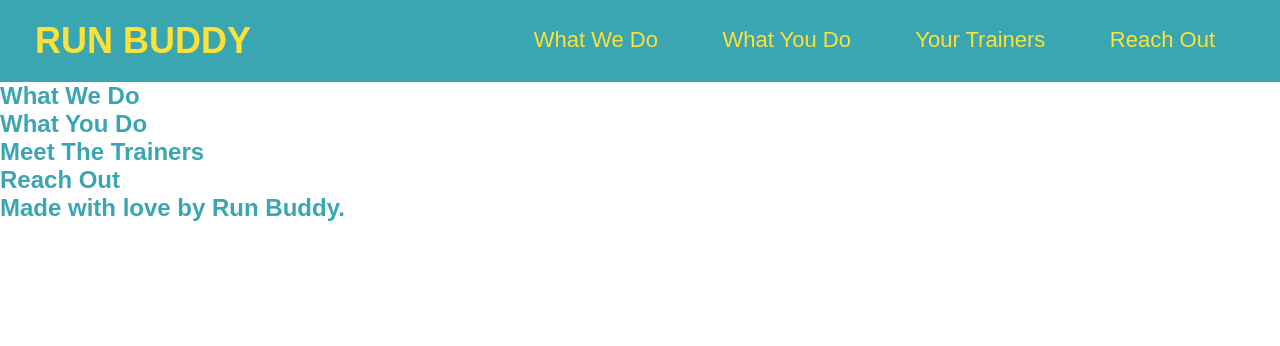
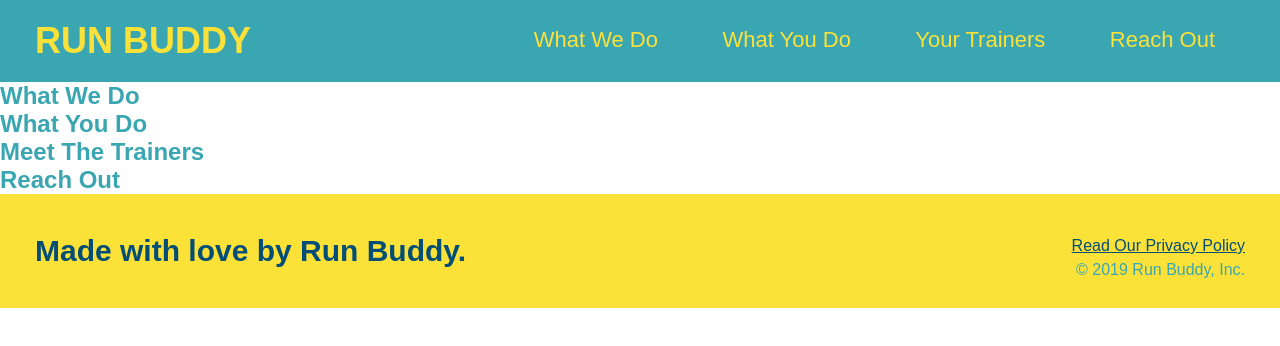
Before and after one commit to probinet/run-buddy, a plain HTML site: page index.html in a window 1280 px wide. Drawn offline with Linux system fonts and the light colour scheme.

Commit message:
added footer

```diff
--- a/assets/css/style.css
+++ b/assets/css/style.css
@@ -1,6 +1,7 @@
 * {
   margin: 0;
   padding: 0;
+  box-sizing: border-box;
 }
 
 body {
@@ -47,3 +48,26 @@ header h1 {
   margin: 0;
   display: inline;
 }
+
+footer {
+  background: #fce138;
+  width: 100%;
+  padding: 40px 35px;
+}
+
+footer h2 {
+  display: inline;
+  color: #024e76;
+  font-size: 30px;
+  margin: 0;
+}
+
+footer div {
+  float: right;
+  line-height: 1.5;
+  text-align: right;
+}
+
+footer a {
+  color: #024e76;
+}
--- a/index.html
+++ b/index.html
@@ -66,7 +66,12 @@
 
         <!--Footer-->
         <footer>
+            <div>
+                <a href="#">Read Our Privacy Policy</a><br>
+                &copy; 2019 Run Buddy, Inc.
+            </div>
             <h2>Made with love by Run Buddy.</h2>
+
         </footer>
 
     </body>
```
